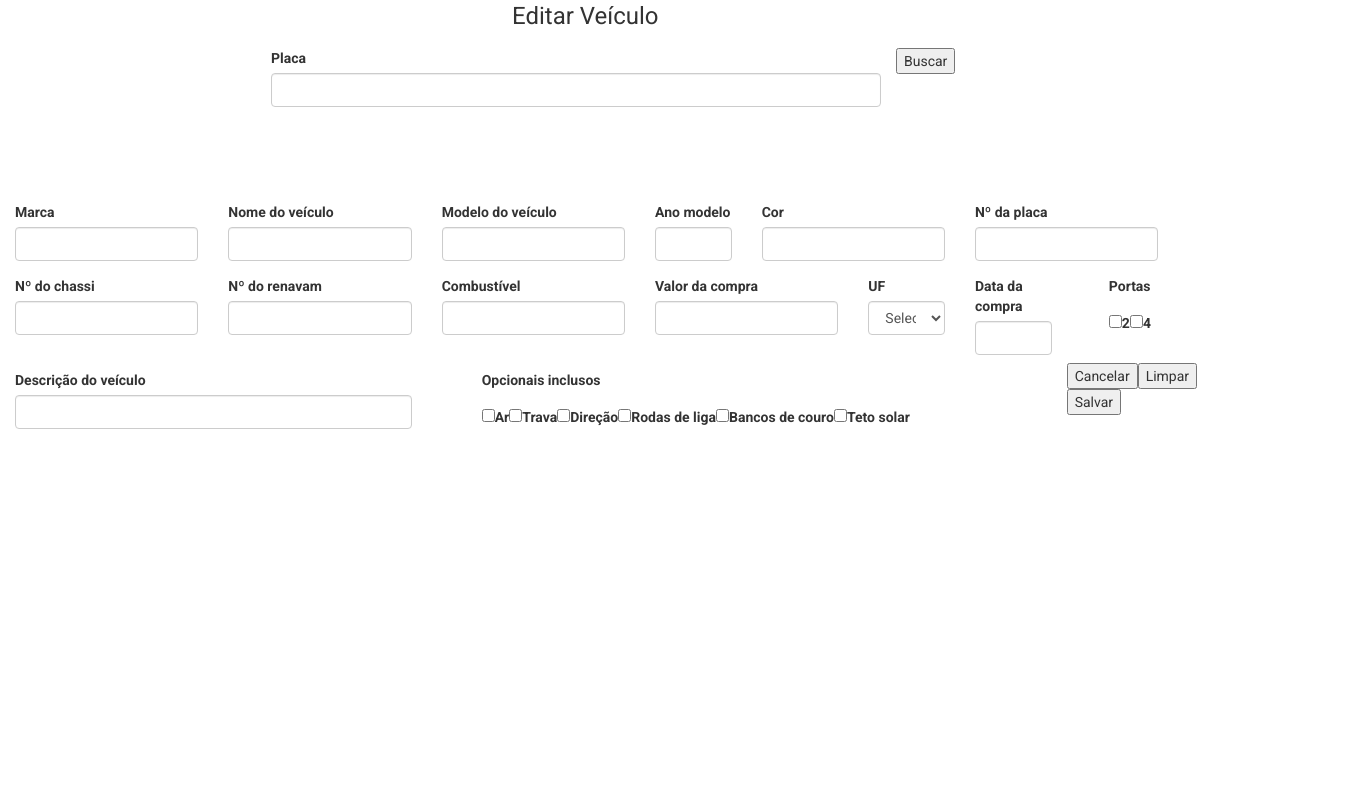
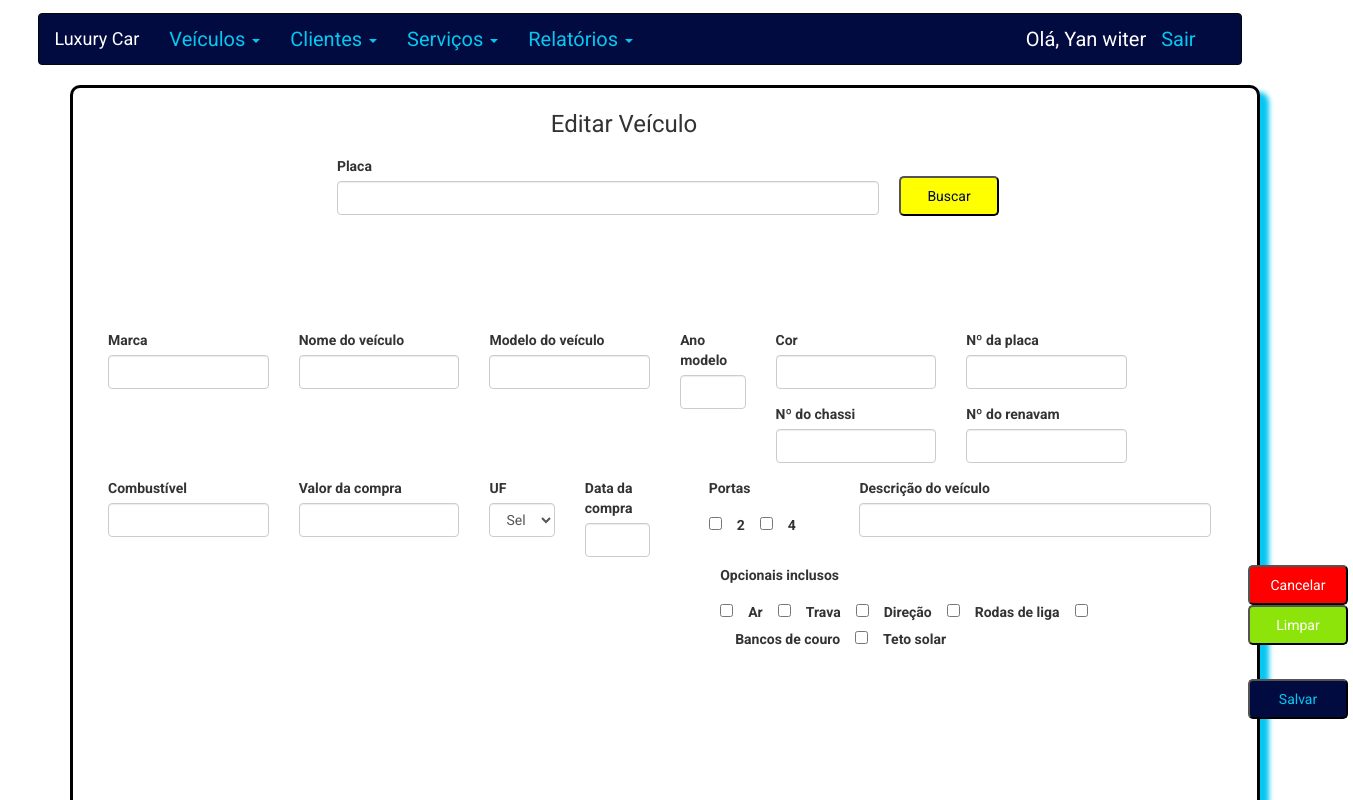
Before and after one commit to yanwiter/projetoFinal, an Angular app in the folder luxuryCar Angular/luxuryCar-Angular/: page /editCarro in a window 1280 px wide. Shown: the top 800 px of the page, 1353 px wide, since content can reach past the window. Built offline with nearby package versions, Linux system fonts and the light colour scheme.

Commit message:
correção do nav e correção das rotas

```diff
--- a/luxuryCar Angular/luxuryCar-Angular/src/app/components/editar-veiculo/editar-veiculo.component.css
+++ b/luxuryCar Angular/luxuryCar-Angular/src/app/components/editar-veiculo/editar-veiculo.component.css
@@ -0,0 +1,68 @@
+body {
+  border: black;
+  border-style: solid;
+  margin-left: 70px;
+  height: 800px;
+  width: 93%;
+  padding: 20px;
+  border-radius: 10px;
+  -webkit-box-shadow: 9px 7px 5px #05C7F2;
+  -moz-box-shadow: 9px 7px 5px #05C7F2;
+  box-shadow: 9px 7px 5px #05C7F2;
+}
+
+.form-check-label {
+  margin-left: 15px;
+  margin-right: 15px;
+}
+
+.divBotoes {
+  margin-top: 40px;
+  margin-left: 90px;
+  width: 100%;
+  height: 250px;
+}
+
+.btnBuscar {
+  margin-left: 5px;
+  margin-right: 5px;
+  margin-top: 20px;
+  color: #010B40;
+  background-color: yellow;
+  border-radius: 5px;
+  width: 100px;
+  height: 40px;
+}
+
+.btnCadastrar {
+  margin-left: 500px;
+  margin-right: 5px;
+  float: right;
+  color: #05C7F2;
+  background-color: #010B40;
+  border-radius: 5px;
+  width: 100px;
+  height: 40px;
+}
+
+.btnLimpar {
+  margin-left: 5px;
+  margin-right: 5px;
+  float: right;
+  color: white;
+  background-color: rgb(141, 228, 10);
+  border-radius: 5px;
+  width: 100px;
+  height: 40px;
+}
+
+.btnCancelar {
+  margin-left: 5px;
+  margin-right: 5px;
+  float: right;
+  color: white;
+  background-color: red;
+  border-radius: 5px;
+  width: 100px;
+  height: 40px;
+}
--- a/luxuryCar Angular/luxuryCar-Angular/src/app/components/editar-veiculo/editar-veiculo.component.html
+++ b/luxuryCar Angular/luxuryCar-Angular/src/app/components/editar-veiculo/editar-veiculo.component.html
@@ -1,7 +1,9 @@
+<app-navbar-crud></app-navbar-crud>
+<body>
 <div style="margin-left: 40%"><h1>Editar Veículo</h1></div>
 <div class="form-group col-md-6" style="margin-left: 20%;">
-      <label for="inputPassword4">Placa </label>
-      <input type="text" class="form-control" id="inputPassword4" />
+      <label for="labelPlacaPesquisa">Placa </label>
+      <input type="text" class="form-control" id="inputPlacaPesquisa"/>
 
     </div>
     <button type="submit" class="btnBuscar">Buscar</button>
@@ -126,3 +128,4 @@
       </div>
     </div>
   </div>
+</body>
--- a/luxuryCar Angular/luxuryCar-Angular/src/app/components/navbar-crud/navbar-crud.component.css
+++ b/luxuryCar Angular/luxuryCar-Angular/src/app/components/navbar-crud/navbar-crud.component.css
@@ -5,6 +5,7 @@
   width: 94%;
   background-color: #010B40;
   font-size: 20px;
+  cursor: pointer;
 }
 
 .navbar li {
--- a/luxuryCar Angular/luxuryCar-Angular/src/app/components/navbar-crud/navbar-crud.component.html
+++ b/luxuryCar Angular/luxuryCar-Angular/src/app/components/navbar-crud/navbar-crud.component.html
@@ -23,8 +23,8 @@
               class="caret"
             ></span></a>
           <ul class="dropdown-menu" role="menu">
-            <li><a href=AbrirCadastrarVeiculo()>Cadastrar veículo</a></li>
-            <li><a href=AbrirEditarCarro()>Editar dados de veículo</a></li>
+            <li><a (click)=AbrirCadastrarVeiculo()>Cadastrar veículo</a></li>
+            <li><a (click)=AbrirEditarCarro()>Editar dados de veículo</a></li>
             <li><a href="#">Cadastrar pendência</a></li>
           </ul>
         </li>
@@ -35,8 +35,8 @@
             ></span
           ></a>
           <ul class="dropdown-menu" role="menu">
-            <li><a href=AbrirCadastrarCliente()>Cadastrar cliente</a></li>
-            <li><a href=AbrirEditarCliente()>Editar dados de cliente</a></li>
+            <li><a (click)=AbrirCadastrarCliente()>Cadastrar cliente</a></li>
+            <li><a (click)=AbrirEditarCliente()>Editar dados de cliente</a></li>
             <li><a href="#">Débitos</a></li>
           </ul>
         </li>
@@ -48,7 +48,7 @@
             ></span
           ></a>
           <ul class="dropdown-menu" role="menu">
-            <li><a href=AbrirCadastrarAluguel()>Cadastrar aluguel</a></li>
+            <li><a (click)=AbrirCadastrarAluguel()>Cadastrar aluguel</a></li>
           </ul>
         </li>
 
@@ -60,18 +60,18 @@
           ></a>
           <ul class="dropdown-menu" role="menu">
             <li><a href="#">Veículos</a></li>
-            <li><a href=AbrirListaVeiculo()>Veículos Cadastrados</a></li>
+            <li><a (click)=AbrirListaVeiculo()>Veículos Cadastrados</a></li>
             <li><a href="#">Veículo alugados</a></li>
             <li><a href="#">Veículos com pendências</a></li>
             <li><a href="#">Clientes</a></li>
-            <li><a href=AbrirListaCliente()>Clientes cadastrados</a></li>
+            <li><a (click)=AbrirListaCliente()>Clientes cadastrados</a></li>
             <li><a href="#">Faturamento</a></li>
           </ul>
         </li>
 
       </ul>
       <ul class="nav navbar-nav navbar-right">
-        <li style="color: white; margin-top: 10px">Olá, Yan witer</li>
+        <li style="color: white; margin-top: 15px !important">Olá, Yan witer</li>
         <li><a href="login()">Sair</a></li>
       </ul>
     </div>
--- a/luxuryCar Angular/luxuryCar-Angular/src/app/components/navbar-home/navbar-home.component.css
+++ b/luxuryCar Angular/luxuryCar-Angular/src/app/components/navbar-home/navbar-home.component.css
@@ -4,12 +4,40 @@
   margin-right: 3%;
   width: 94%;
   background-color: #010B40;
+  font-size: 20px;
+  cursor: pointer;
+}
+
+.navbar li {
+  margin: 0%;
+  background-color: #010B40;
+  font-size: 20px;
+  color: #05C7F2;
+}
+
+.navbar ul {
+  margin: 0%;
+  background-color: #010B40;
+  font-size: 20px;
+  color: #05C7F2;
 }
 
 .navbar li a {
+  margin-top: 100px;
+  margin: 0%;
+  background-color: #010B40;
+  font-size: 20px;
   color: #05C7F2;
 }
 
-.collapse ul li{
-z-index: +1 !important;
+.collapse ul li {
+  z-index: +1 !important;
 }
+
+#sub-dropdown-menu {
+  display: none;
+  position: absolute;
+  background-color: #010B40;
+  margin-left: 186px;
+  margin-top: -26;
+}
--- a/luxuryCar Angular/luxuryCar-Angular/src/app/components/navbar-home/navbar-home.component.html
+++ b/luxuryCar Angular/luxuryCar-Angular/src/app/components/navbar-home/navbar-home.component.html
@@ -22,7 +22,7 @@
           <li><a href=contato()>Contato</a></li>
         </ul>
         <ul class="nav navbar-nav navbar-right">
-          <li><p class="navbar-text" style="color: white;">Já possui acesso?</p></li>
+          <li style="margin-top: 10px;"><p class="navbar-text" style="color: white;">Já possui acesso?</p></li>
           <li><a href=login()>Entrar</a></li>
         </ul>
       </div>
```
